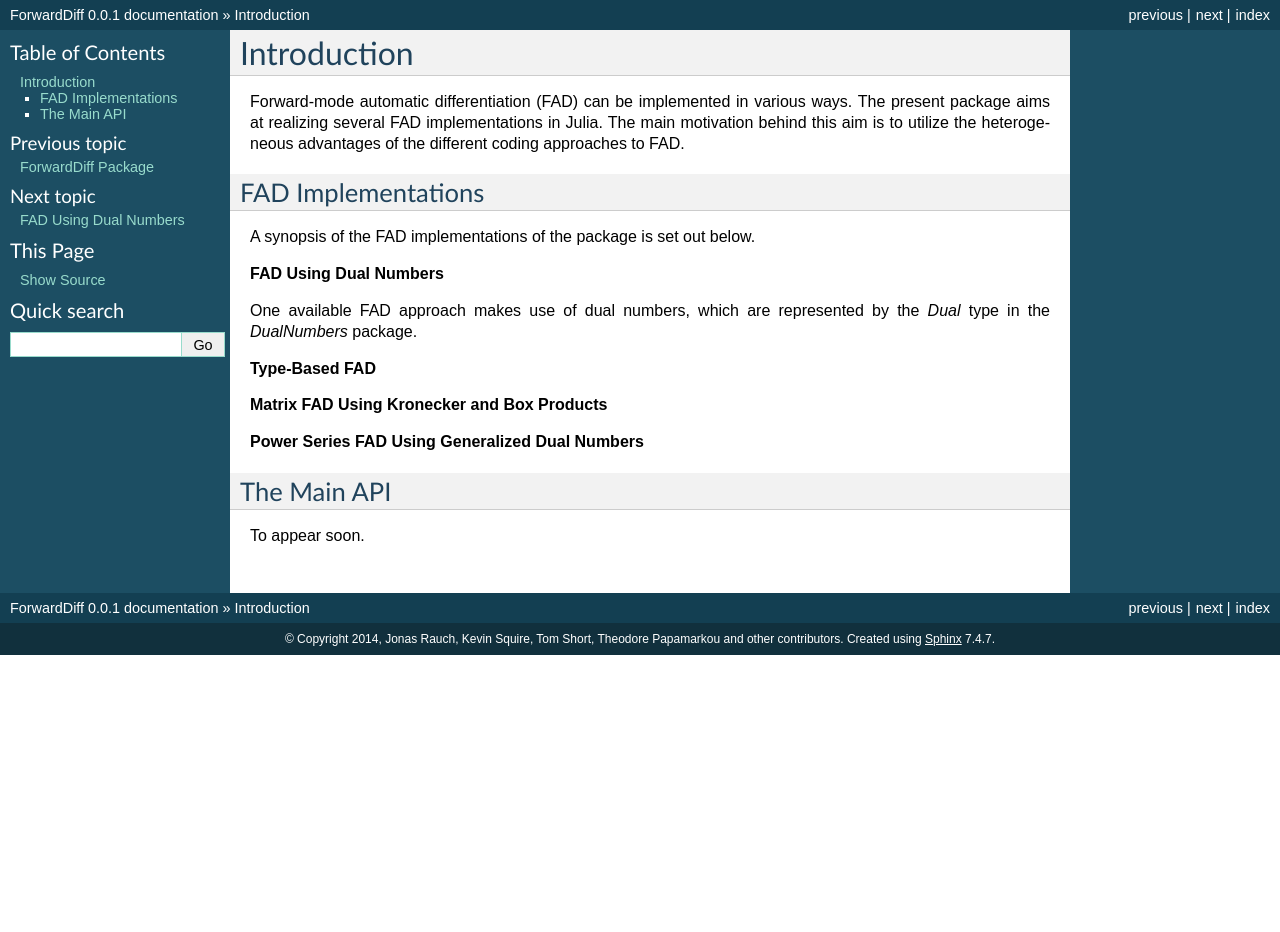
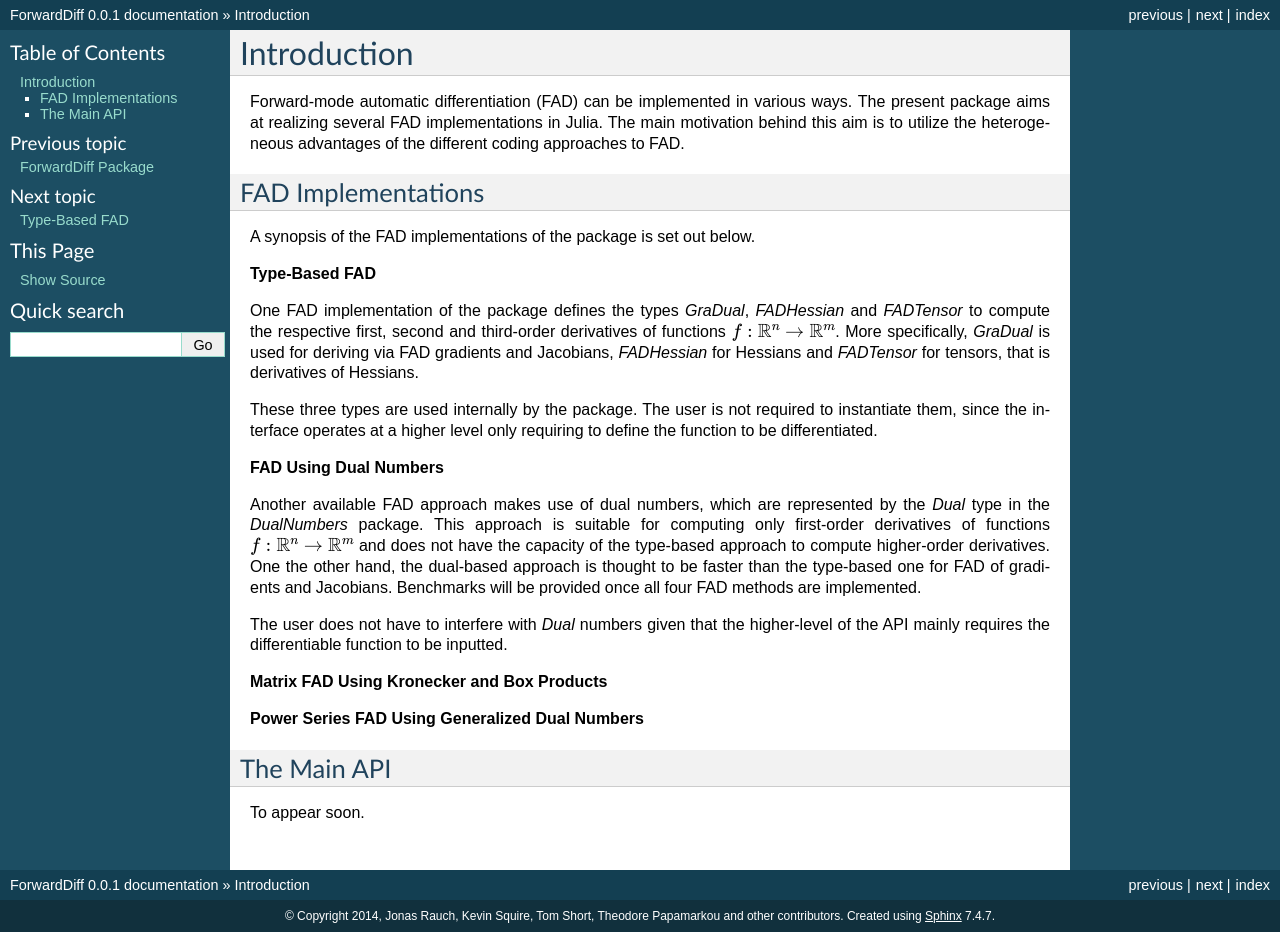
Before and after one commit to JuliaDiff/ForwardDiff.jl, a Sphinx documentation site: the page built from doc/source/intro.rst, in a window 1280 px wide. Built offline with Sphinx 7.4.7, drawn with Linux system fonts in a browser that asks for light colours; formulas are drawn with MathJax 3; before the commit the page ends 900 px from its top, so only the background shows below that.

Commit message:
Finished first section of intro in doc

```diff
--- a/doc/source/index.rst
+++ b/doc/source/index.rst
@@ -17,8 +17,8 @@ Contents:
    :maxdepth: 2
 
    intro.rst
+   typed_fad.rst
    dual_fad.rst
-   typed_fad.rst
    matrix_fad.rst
    powerseries_fad.rst
 
--- a/doc/source/intro.rst
+++ b/doc/source/intro.rst
@@ -10,12 +10,26 @@ FAD Implementations
 
 A synopsis of the FAD implementations of the package is set out below.
 
+**Type-Based FAD**
+
+One FAD implementation of the package defines the types *GraDual*, *FADHessian* and *FADTensor* to compute the
+respective first, second and third-order derivatives of functions :math:`f:\mathbb{R}^n\rightarrow\mathbb{R}^m`. More
+specifically, *GraDual* is used for deriving via FAD gradients and Jacobians, *FADHessian* for Hessians and *FADTensor*
+for tensors, that is derivatives of Hessians.
+
+These three types are used internally by the package. The user is not required to instantiate them, since the interface
+operates at a higher level only requiring to define the function to be differentiated.
+
 **FAD Using Dual Numbers**
 
-One available FAD approach makes use of dual numbers, which are represented by the *Dual* type in the *DualNumbers*
-package.
+Another available FAD approach makes use of dual numbers, which are represented by the *Dual* type in the *DualNumbers*
+package. This approach is suitable for computing only first-order derivatives of functions
+:math:`f:\mathbb{R}^n\rightarrow\mathbb{R}^m` and does not have the capacity of the type-based approach to compute
+higher-order derivatives. One the other hand, the dual-based approach is thought to be faster than the type-based one
+for FAD of gradients and Jacobians. Benchmarks will be provided once all four FAD methods are implemented.
 
-**Type-Based FAD**
+The user does not have to interfere with `Dual` numbers given that the higher-level of the API mainly requires the
+differentiable function to be inputted.
 
 **Matrix FAD Using Kronecker and Box Products**
 
```
